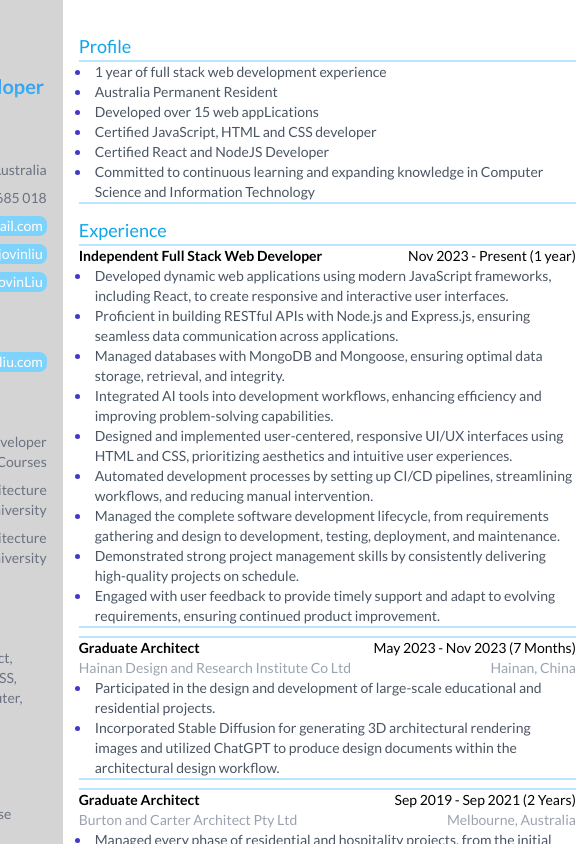
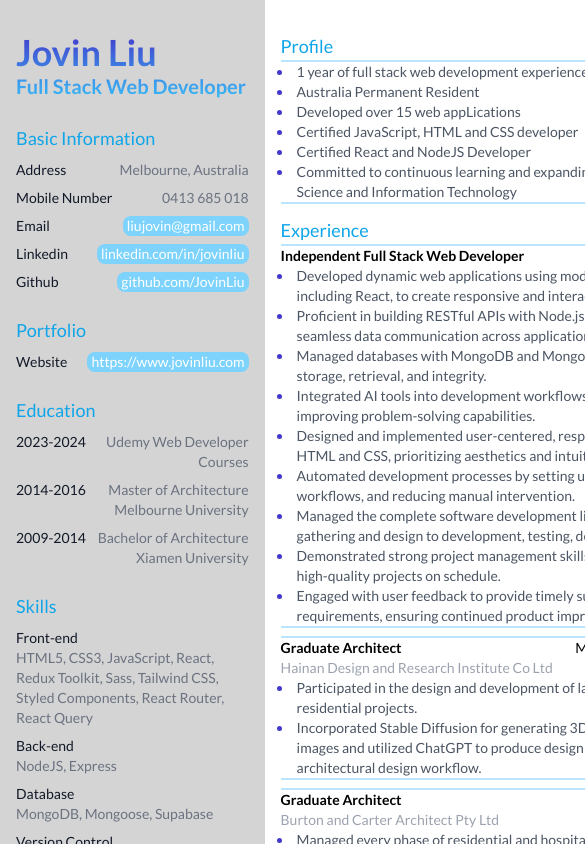
Before and after one commit to JovinLiu/Archi-Resume, a React (Vite) app: page / in a window 390 px wide. Shown: the top 844 px of the page, 585 px wide, since content can reach past the window. Built offline with nearby package versions, Linux system fonts and the light colour scheme.

Commit message:
20241004

```diff
--- a/src/index.css
+++ b/src/index.css
@@ -4,4 +4,8 @@
 
 body {
   background-color: gray;
+
+  @media (max-width: 800px) {
+    width: 210mm;
+  }
 }
```
